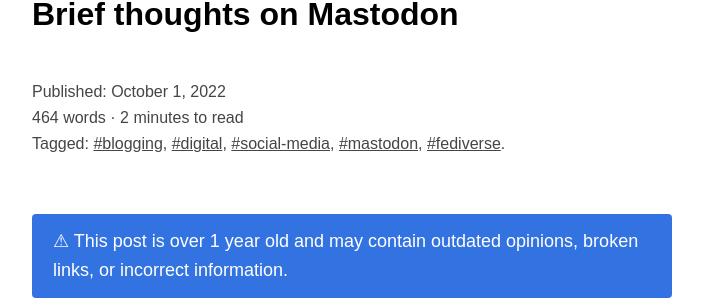
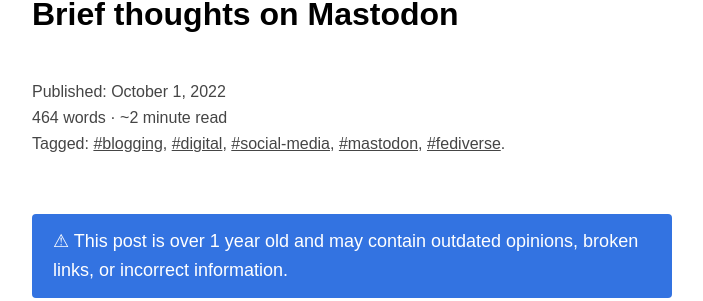
Before and after one commit to a-franca/abf.li, a Jekyll site: the page built from _posts/2022/2022-10-01-brief-thoughts-on-mastodon.md, in a window 1280 px wide and 900 px high. Shown: the part 184-485 px from the top of the window, without its empty margins (288-991 px from the left). Built offline with Jekyll 4.4.1, drawn with Linux system fonts in a browser that asks for light colours.

Commit message:
update reading time

```diff
--- a/_includes/reading-time.html
+++ b/_includes/reading-time.html
@@ -1,7 +1,7 @@
 {% assign words = page.content | number_of_words %}
 {% assign time = words | divided_by: 220 %}
 {% if time <= 1 %}
-1 minute to read
+~1 minute read
 {% else %}
-{{ time | append: " minutes to read "}}
+~{{ time | append: " minute read "}}
 {% endif %}
```
